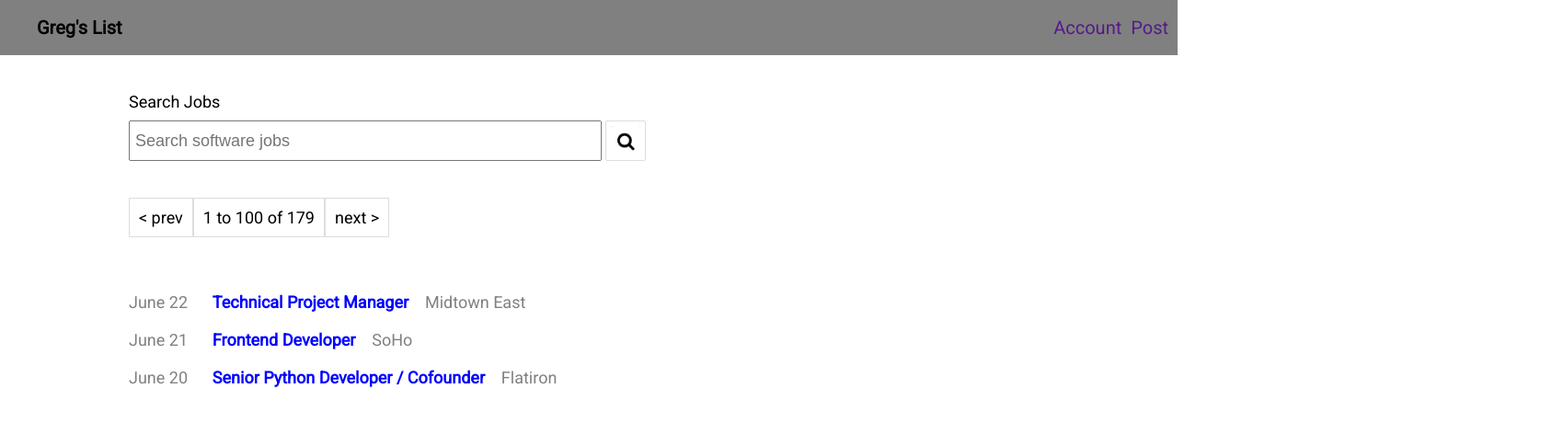
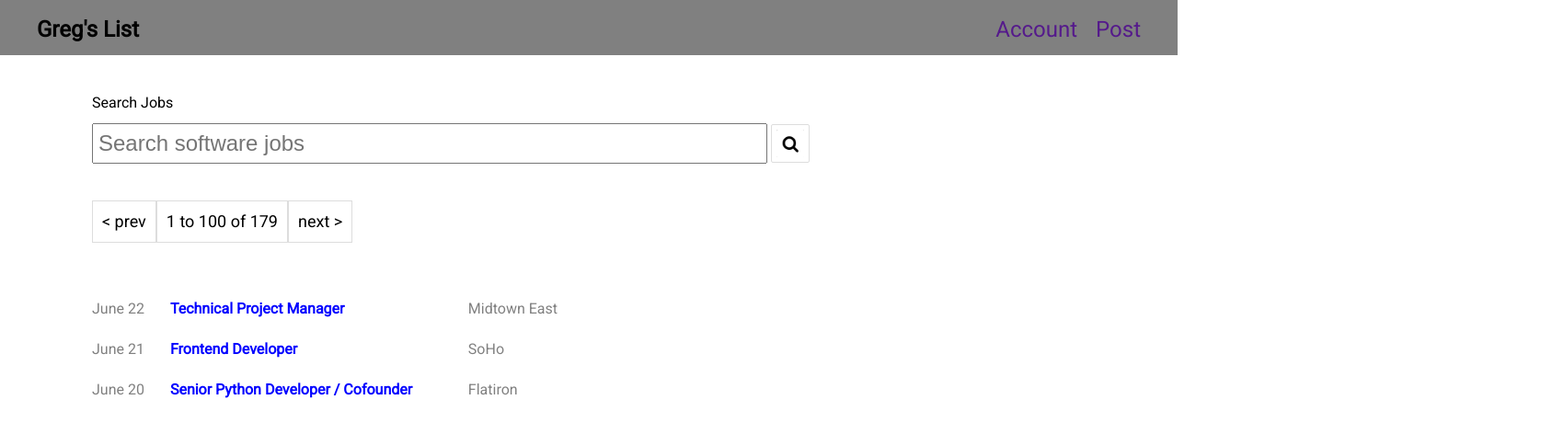
Before and after one commit to maleeeeza/gregslist, a plain HTML site: page index.html in a window 1280 px wide. Shown: the whole page at 92% size, 1700 px wide, since content can reach past the window. Drawn offline with Linux system fonts and the light colour scheme.

Commit message:
updated based on Keith's feedback

```diff
--- a/index.html
+++ b/index.html
@@ -11,10 +11,11 @@
 
 
 <body>
+<main>
 	<!--Navigation-->
 	<header>
 
-		<nav>
+		<nav class="topnav">
 			<ul>
 				<li><a href="" class="logo">Greg's List</a></li>
 				<li><a href="">Post</a></li>
@@ -23,7 +24,6 @@
 		</nav>
 	</header>
 
-<main>
 	<!--Search-->
 	<section>
 		<form>
@@ -35,22 +35,22 @@
 
 
 	<!-- Page Navigation -->
-		<div>
+		<nav class="paging">
 			<ul>
 				<li><a>&lt; prev</a></li>
 				<li>1 to 100 of 179</li>
 				<li><a>next &gt;</a></li>
 			</ul>
 
-		</div>
+		</nav>
 
 
 	<!-- Listings -->
 	<section>
 		<ul>
-      		<li>June 22 &nbsp; &nbsp; &nbsp;<a href="">Technical Project Manager</a>&nbsp; &nbsp; Midtown East</li>
-      		<li>June 21 &nbsp; &nbsp; &nbsp;<a href="">Frontend Developer</a>&nbsp; &nbsp; SoHo</li>
-      		<li>June 20 &nbsp; &nbsp; &nbsp;<a href="">Senior Python Developer / Cofounder</a>&nbsp; &nbsp; Flatiron</li>
+      		<li>June 22 <a href="">Technical Project Manager</a> Midtown East</li>
+      		<li>June 21 <a href="">Frontend Developer</a> SoHo</li>
+      		<li>June 20 <a href="">Senior Python Developer / Cofounder</a> Flatiron</li>
 
     </ul>
 
--- a/main.css
+++ b/main.css
@@ -1,7 +1,15 @@
+* {
+  margin: 0;
+  padding: 0;
+}
+
+
 body {
-	font-family: roboto, san-serif;
-	font-size: 18px;
+	font:100%/1.5em "roboto", san-serif;
 	margin-left: 100px;
+	margin-right: 100px;
+	/* adding a min-width got rid of the horizontal scrollbar*/
+	min-width: 100em;
 }
 
 
@@ -16,32 +24,31 @@ header {
 }
 
 
-nav {
-	margin-top: 5px;
-	margin-bottom: 5px;
+.topnav {
+	margin-bottom: 20px;
+	margin-top: 20px;
+	padding-left: 40px;
+	/* only 20px padding on right because the nav li style
+	has a right margin of 20px to allow for a space between
+	Account and Post */
+	padding-right: 20px;
+	list-style: none;
 
 }
 
 
-nav ul {
-	list-style: none;
-}
-
-
-nav li {
-	margin-right: 10px;
+.topnav li {
+	margin-right: 20px;
 	display: inline-block;
 
 }
 
-
-nav li:nth-child(1) {
+.topnav li:nth-child(1) {
 	float: left;
 
 }
 
-
-nav li:nth-child(n+2) {
+.topnav li:nth-child(n+2) {
 	float: right;
 
 }
@@ -53,8 +60,8 @@ nav li:nth-child(n+2) {
 }
 
 
-nav a {
- 	font-size: 20px;
+.topnav a {
+ 	font-size: 150%;
  	text-decoration: none;
  }
 
@@ -66,29 +73,14 @@ label {
 }
 
 
-search {
-	margin-bottom: 20px;
-
-
-}
-
-label, .search-input {
-	margin-left: 40px;
-}
-
-
 .search-input {
-	font-size: 18px;
-	width: 500px;
+	font-size: 150%;
+	width: 30em;
 	height: 30px;
-
-
-
-
 }
 
 .search-button {
-	height: 32px;
+	height: 30px;
 	width: auto;
 	border: 1px solid #DDDDDD;
 	border-radius: 2px;
@@ -100,14 +92,15 @@ label, .search-input {
 	padding: 5px;
 }
 
-div ul {
+.paging ul {
 	font-size: 0;
 	margin-top: 40px;
 	list-style: none;
 
 }
 
-div li{
+.paging li{
+	/* tried to add 100% or em and nothing appeared*/
 	font-size: 18px;
 	display: inline-block;
 	border: 1px solid #DDDDDD;
@@ -120,14 +113,22 @@ section ul {
 	margin-top: 60px;
 	list-style: none;
 	color: grey;
+
 }
 
 section li {
 	margin-bottom: 20px;
+
 }
 
+/* added an inline block on a and set a width of 18em to align the location after links*/
 section li a{
 	text-decoration: none;
 	color: blue;
 	font-weight: bold;
+	display: inline-block;
+	width: 20em;
+	margin-left: 1.5em;
+
+
 }
```
